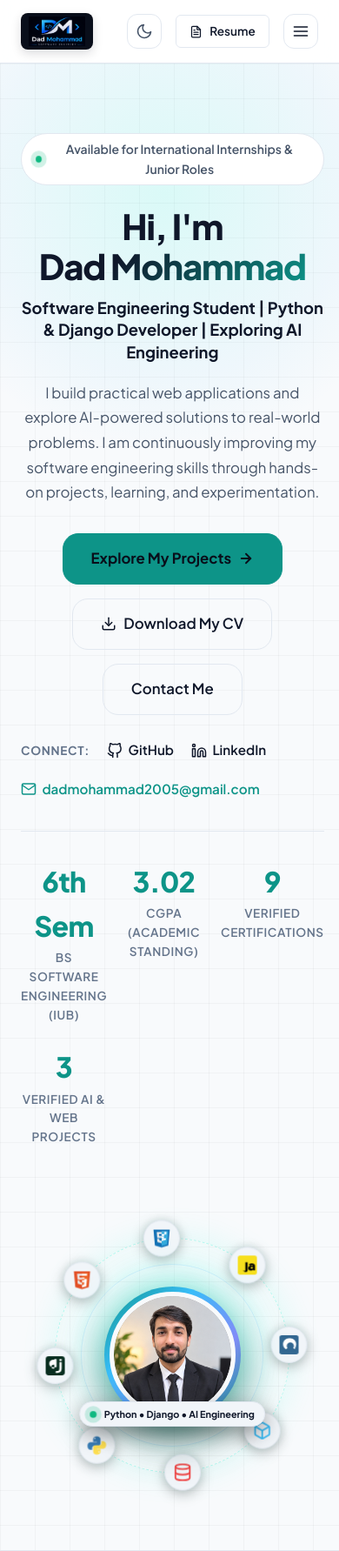
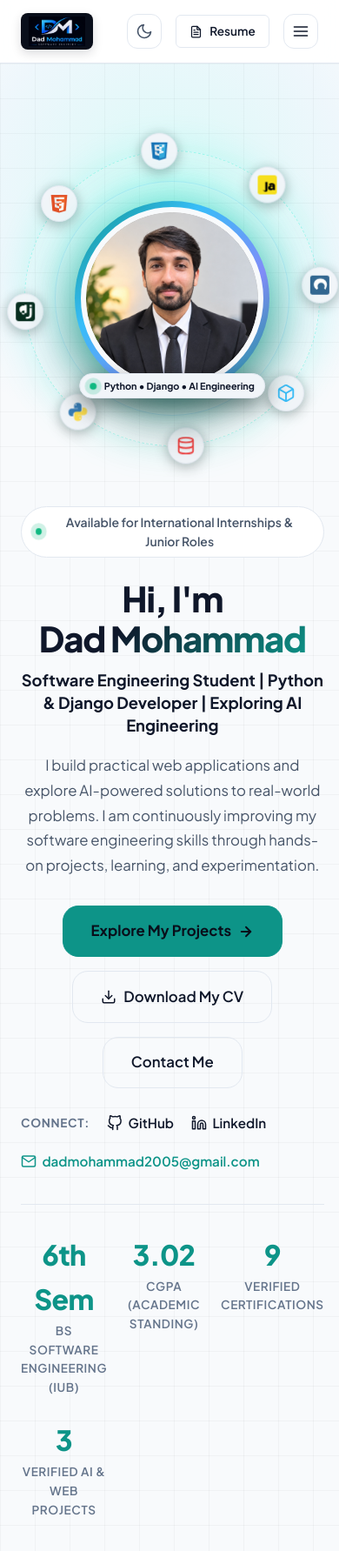
Before and after one commit to dadmohammad2005-spec/My_portfolio, a Django app: page / in a window 390 px wide; the page is wider, and only the part inside the window is pictured. Shown: the top 1783 px of that part at 87% size. Run offline with Django 5.2, Linux system fonts and the light colour scheme; data comes from the database, SQL or seed files in the repository; parts of the project's set-up code (start-up, migrations or seed data) failed here and were passed over.

Commit message:
feat(hero): enlarge profile avatar and circular orbit stage, bring to front of hero greeting

```diff
--- a/static/css/styles.css
+++ b/static/css/styles.css
@@ -495,9 +495,9 @@ button, input, textarea, select {
   position: relative;
   z-index: 1;
   display: grid;
-  grid-template-columns: 1.2fr 0.8fr;
-  align-items: center;
-  gap: 3.5rem;
+  grid-template-columns: 1.05fr 0.95fr;
+  align-items: center;
+  gap: 2.5rem;
 }
 
 .hero-badge {
@@ -652,7 +652,7 @@ button, input, textarea, select {
 .hero-orbit-stage {
   position: relative;
   width: 100%;
-  max-width: 520px;
+  max-width: 600px;
   aspect-ratio: 1 / 1;
   margin: 0 auto;
   display: flex;
@@ -666,38 +666,38 @@ button, input, textarea, select {
   top: 50%;
   left: 50%;
   transform: translate(-50%, -50%);
-  width: 470px;
-  height: 470px;
+  width: 550px;
+  height: 550px;
   border-radius: 50%;
-  border: 1.5px dashed rgba(0, 245, 212, 0.28);
-  box-shadow: 0 0 40px rgba(0, 245, 212, 0.12), inset 0 0 40px rgba(0, 245, 212, 0.05);
+  border: 1.5px dashed rgba(0, 245, 212, 0.32);
+  box-shadow: 0 0 45px rgba(0, 245, 212, 0.16), inset 0 0 45px rgba(0, 245, 212, 0.06);
   pointer-events: none;
   z-index: 1;
 }
 
 .orbit-boundary-track.inner {
-  width: 370px;
-  height: 370px;
-  border: 1px solid rgba(56, 189, 248, 0.18);
+  width: 440px;
+  height: 440px;
+  border: 1px solid rgba(56, 189, 248, 0.22);
 }
 
 /* Central Avatar Wrapper (Fixed, stable, never rotating) - Large & Commanding */
 .hero-avatar-orbit-center {
   position: relative;
-  width: 270px;
-  height: 270px;
+  width: 330px;
+  height: 330px;
   border-radius: 50%;
   z-index: 5;
   display: flex;
   align-items: center;
   justify-content: center;
-  box-shadow: 0 20px 50px rgba(0, 0, 0, 0.6);
+  box-shadow: 0 25px 60px rgba(0, 0, 0, 0.65);
 }
 
 /* Glowing Border Frame */
 .avatar-spinning-border {
   position: absolute;
-  inset: -6px;
+  inset: -7px;
   border-radius: 50%;
   background: linear-gradient(
     135deg,
@@ -707,7 +707,7 @@ button, input, textarea, select {
     var(--accent-teal)
   );
   z-index: 1;
-  filter: drop-shadow(0 0 24px rgba(0, 245, 212, 0.55));
+  filter: drop-shadow(0 0 28px rgba(0, 245, 212, 0.6));
 }
 
 /* The Avatar Image Inner (Fixed, stationary, upright) */
@@ -719,7 +719,7 @@ button, input, textarea, select {
   overflow: hidden;
   z-index: 2;
   background: var(--bg-surface);
-  border: 5px solid var(--bg-body);
+  border: 6px solid var(--bg-body);
   box-shadow: inset 0 0 25px rgba(0, 0, 0, 0.6);
 }
 
@@ -736,11 +736,6 @@ button, input, textarea, select {
 .hero-avatar-orbit-center:hover .hero-avatar-circle {
   transform: scale(1.04);
 }
-  height: 100%;
-  object-fit: cover;
-  display: block;
-  border-radius: 50%;
-}
 
 .hero-avatar-circle-placeholder {
   width: 100%;
@@ -780,7 +775,7 @@ button, input, textarea, select {
 /* Orbiting Satellites Ring (Rotating Boundary Logos) */
 .orbit-satellite-container {
   --count: 8;
-  --radius: 235px;
+  --radius: 275px;
   position: absolute;
   inset: 0;
   width: 100%;
@@ -795,10 +790,10 @@ button, input, textarea, select {
   position: absolute;
   top: 50%;
   left: 50%;
-  width: 52px;
-  height: 52px;
-  margin-top: -26px;
-  margin-left: -26px;
+  width: 58px;
+  height: 58px;
+  margin-top: -29px;
+  margin-left: -29px;
   pointer-events: auto;
   --item-index: var(--index, var(--sibling-index, 1));
   --total-count: var(--count, var(--sibling-count, 8));
@@ -1565,6 +1560,33 @@ button, input, textarea, select {
   .hero-grid {
     grid-template-columns: 1fr;
     text-align: center;
+    gap: 2.5rem;
+  }
+  .hero-orbit-stage {
+    order: -1; /* Puts the circular image and path at the top, directly in front of "Hi, I'm Dad Mohammad"! */
+    margin: 1.5rem auto 2rem;
+    max-width: 480px;
+  }
+  .orbit-boundary-track {
+    width: 450px;
+    height: 450px;
+  }
+  .orbit-boundary-track.inner {
+    width: 360px;
+    height: 360px;
+  }
+  .hero-avatar-orbit-center {
+    width: 270px;
+    height: 270px;
+  }
+  .orbit-satellite-container {
+    --radius: 225px;
+  }
+  .orbit-satellite-item {
+    width: 50px;
+    height: 50px;
+    margin-top: -25px;
+    margin-left: -25px;
   }
   .hero-bio {
     margin-left: auto;
@@ -1578,6 +1600,38 @@ button, input, textarea, select {
   }
   .footer-grid {
     grid-template-columns: repeat(2, 1fr);
+  }
+}
+
+@media (max-width: 640px) {
+  .hero-orbit-stage {
+    max-width: 360px;
+    margin: 1rem auto 1.5rem;
+  }
+  .orbit-boundary-track {
+    width: 340px;
+    height: 340px;
+  }
+  .orbit-boundary-track.inner {
+    width: 270px;
+    height: 270px;
+  }
+  .hero-avatar-orbit-center {
+    width: 210px;
+    height: 210px;
+  }
+  .orbit-satellite-container {
+    --radius: 170px;
+  }
+  .orbit-satellite-item {
+    width: 42px;
+    height: 42px;
+    margin-top: -21px;
+    margin-left: -21px;
+  }
+  .orbit-icon-badge svg {
+    width: 22px;
+    height: 22px;
   }
 }
 
```
